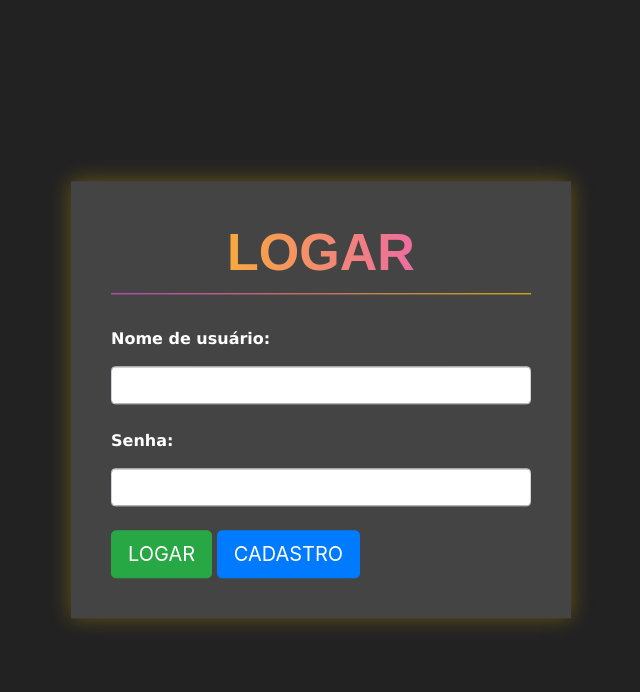
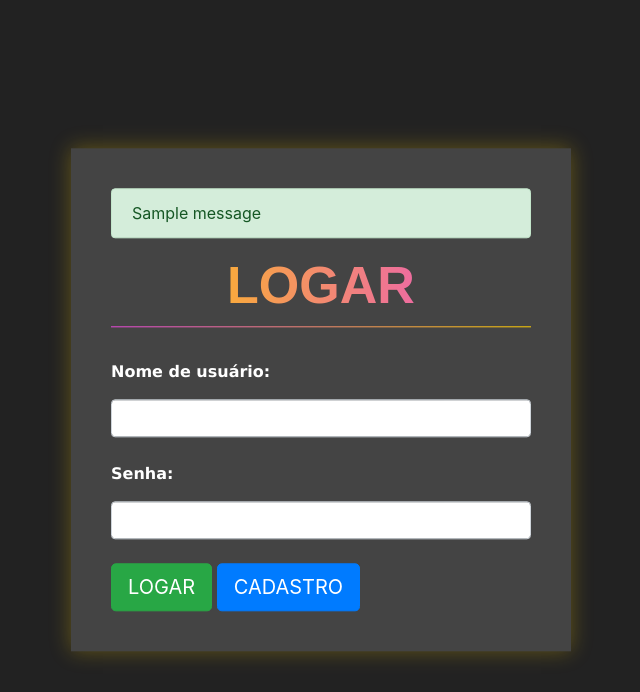
Before and after one commit to amandakarolline/freelawayPSW, a Django app: page /auth/logar/ in a window 1280 px wide. Shown: the top 692 px of the page, without its empty margins (319-959 px from the left). Run offline with Django 4.2, Linux system fonts and the light colour scheme; one stand-in notice (Sample message) is shown.

Commit message:
Fim da aula 1 e conexão com bd.

```diff
--- a/autenticacao/templates/logar.html
+++ b/autenticacao/templates/logar.html
@@ -8,6 +8,13 @@
 {% block 'body' %}
     <div class="box">
         <form action="{% url 'logar' %}" method="post">{% csrf_token %}
+            {% if messages %}
+                {% for message in messages %}
+                    <div class="alert {{message.tags}}">
+                        {{message}}
+                    </div>
+                {% endfor %}
+            {% endif %}
 
             <h1 class="titulo font-degrade borda-bottom-degrade">LOGAR</h2>
             <br>
--- a/autenticacao/urls.py
+++ b/autenticacao/urls.py
@@ -4,4 +4,5 @@ from autenticacao import views
 urlpatterns = [
     path('cadastro/', views.cadastro, name='cadastro'),
     path('logar/', views.logar, name='logar'),
+    path('sair/', views.sair, name="sair")
 ]
--- a/autenticacao/views.py
+++ b/autenticacao/views.py
@@ -1,13 +1,14 @@
-from django.contrib import messages
+from django.contrib import messages, auth
 from django.contrib.auth.models import User
 from django.contrib.messages import constants
-from django.http import HttpResponse
 from django.shortcuts import render, redirect
 
 
 # Create your views here.
 def cadastro(request):
     if request.method == "GET":
+        if request.user.is_authenticated:
+            return redirect('/plataforma')
         return render(request, 'cadastro.html')
     elif request.method == "POST":
         username = request.POST.get('username')
@@ -25,7 +26,7 @@ def cadastro(request):
         user = User.objects.filter(username=username)
 
         if user.exists():
-            messages.add_message(request, constants.ERROR, 'Já existe um usário com esse username')
+            messages.add_message(request, constants.ERROR, 'Já existe um usuário com esse username')
             return redirect('/auth/cadastro')
 
         try:
@@ -41,6 +42,8 @@ def cadastro(request):
 
 def logar(request):
     if request.method == "GET":
+        if request.user.is_authenticated:
+            return redirect('/plataforma')
         return render(request, 'logar.html')
     elif request.method == "POST":
         username = request.POST.get('username')
@@ -54,3 +57,8 @@ def logar(request):
         else:
             auth.login(request, usuario)
             return redirect('/')
+
+
+def sair(request):
+    auth.logout(request)
+    return redirect('/auth/logar')
```
Also changed, not shown: db.sqlite3.
